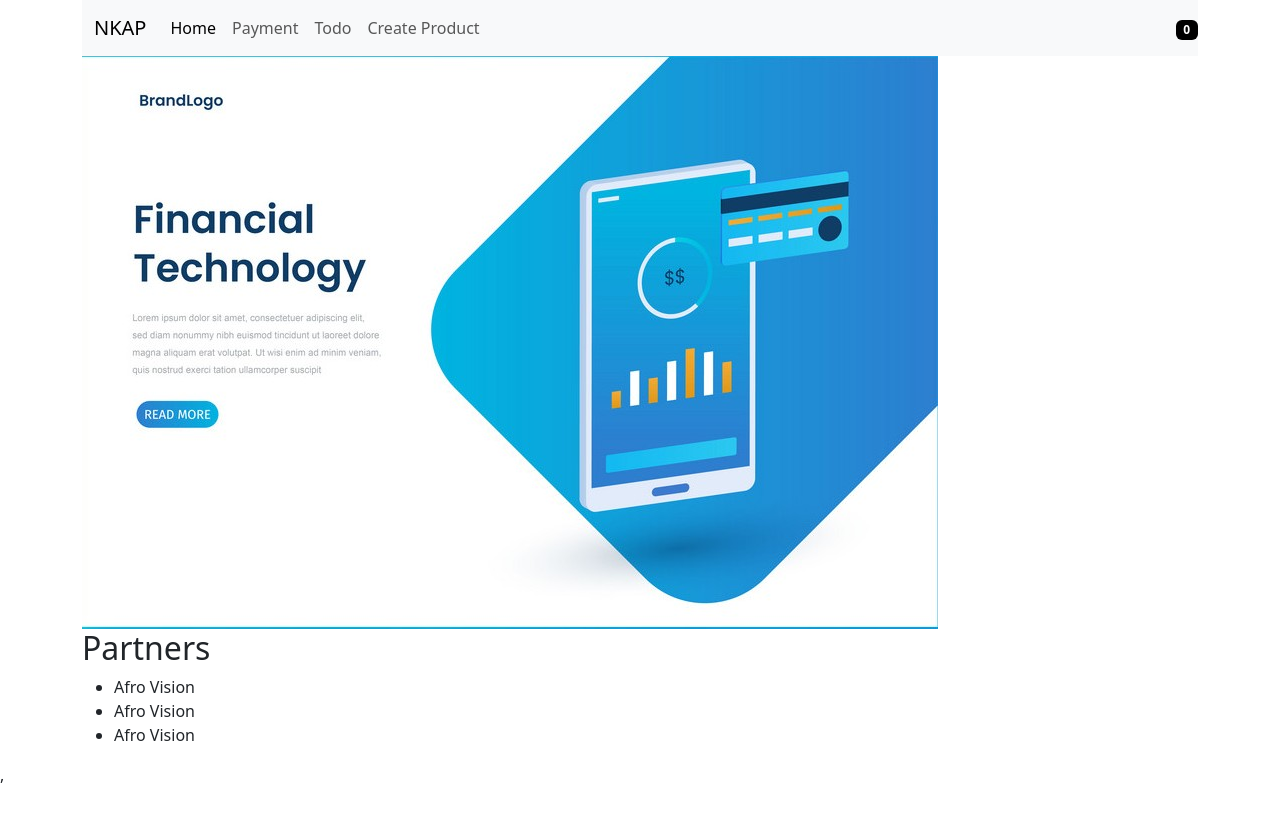
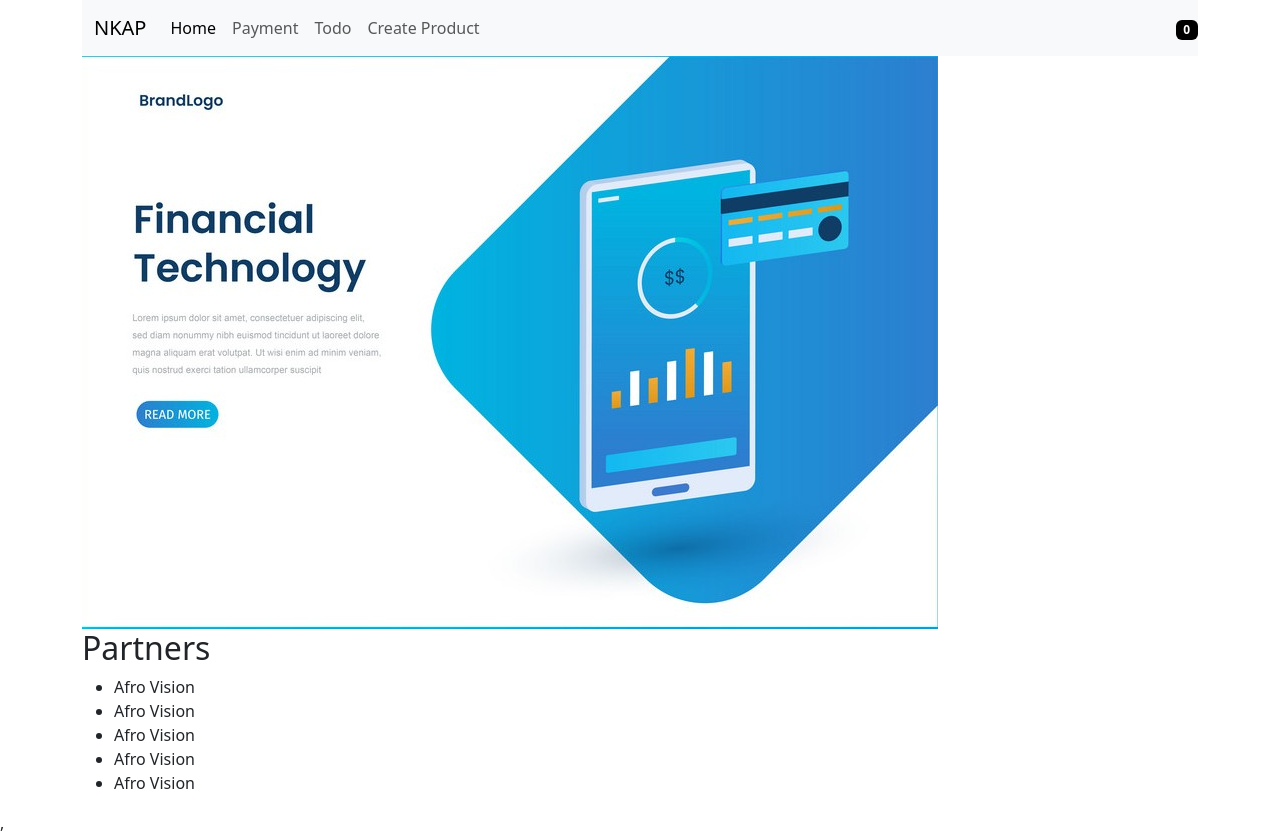
Before and after one commit to tambuaevaristus/E-com-Web-App, a React (Create React App) app: page /home in a window 1280 px wide. Before the commit the page ends 800 px from the top, so only its background shows below. Built offline with nearby package versions, Linux system fonts and the light colour scheme.

Commit message:
partners updated

```diff
--- a/src/components/Partners.tsx
+++ b/src/components/Partners.tsx
@@ -4,11 +4,12 @@ function Partners() {
   return (
     <div>
       <h2>Partners</h2>
-      <ul className="flex flex-row">
+      <ul className="flex ">
         <li>Afro Vision</li>
         <li>Afro Vision</li>
         <li>Afro Vision</li>
-
+        <li>Afro Vision</li>
+        <li>Afro Vision</li>
       </ul>
     </div>
   );
```
